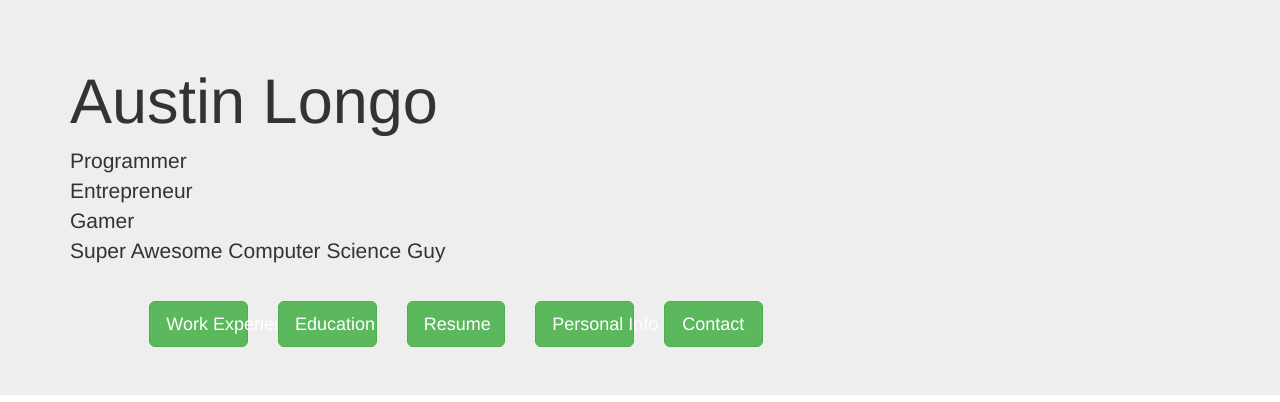
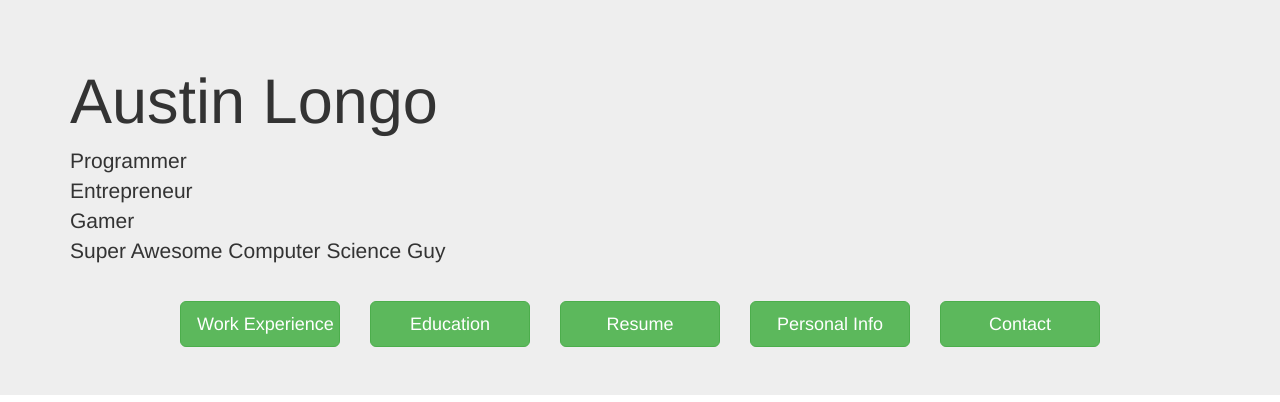
Before and after one commit to Forerunner117/rapidWeek8, a Flask app: template templates/resume.html in a window 1280 px wide. Shown: the part 72-474 px from the top of the page. Run offline with Flask 2, Linux system fonts and the light colour scheme; the template is opened without the code that fills it, so the values that code supplies are empty; some libraries are stand-ins or nearby versions.

Commit message:
Edit template for mobile

```diff
--- a/templates/resume.html
+++ b/templates/resume.html
@@ -68,7 +68,7 @@
                 </p>
 
                 <br>
-                <div class="btn-group">
+                <div class="btn-group btn-group-justified">
                     <section id="main">
                         <div class="col-xs-2 col-xs-offset-1">
                             <a class="btn btn-success btn-lg btn-block" role="button">Work Experience</a>
```
